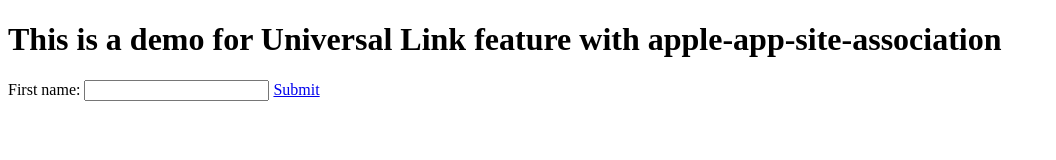
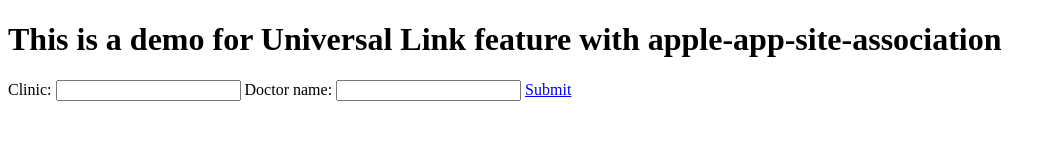
Before and after one commit to mfdcoder/universalLinks, a website: page index.html in a window 1280 px wide. Shown: the whole page, without its empty margins (0-1056 px from the left). Drawn offline with Linux system fonts and the light colour scheme.

Commit message:
Update index.html

```diff
--- a/index.html
+++ b/index.html
@@ -5,7 +5,9 @@
     </head>
   <body>
     <h1>This is a demo for Universal Link feature with apple-app-site-association</h1>
-    <label for="fname">First name:</label>
+    <label for="fname">Clinic:</label>
+<input type="text" id="fname" name="fname">
+     <label for="fname">Doctor name:</label>
 <input type="text" id="fname" name="fname">
 <a href="https://member.d0.progyny.com?Clinic=ABC&Dr=Max">Submit</a>
   </body>
```
